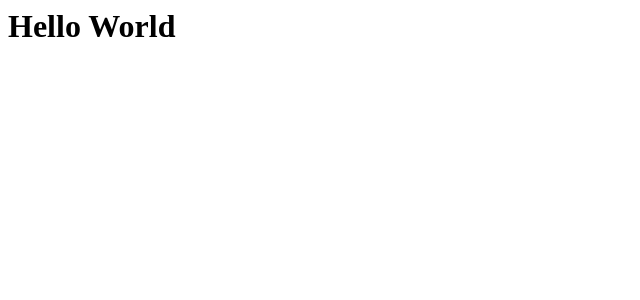
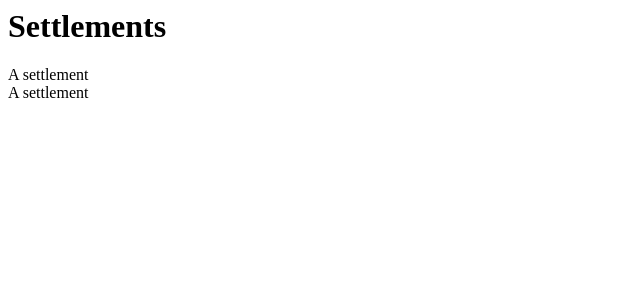
Before and after one commit to kristiania-pg6301-2024/pg6301-frontend-programming, a React (Vite) app in the folder client/: page / in a window 1280 px wide. Shown: the top 300 px of the page, without its empty margins (0-640 px from the left). Built offline with nearby package versions, Linux system fonts and the light colour scheme.

Commit message:
add application component

```diff
--- /dev/null
+++ b/client/src/components/app/application.tsx
@@ -0,0 +1,35 @@
+import React, { useEffect, useState } from "react";
+
+interface Settlement {
+  id: number;
+  department: string;
+  balance: Record<string, number>;
+}
+
+export function Application() {
+  const [settlements, setSettlements] = useState<Settlement[]>([]);
+
+  useEffect(() => {
+    setSettlements([
+      {
+        id: 1,
+        department: "furniture",
+        balance: { "1000kr": 10, "200kr": 15 },
+      },
+      {
+        id: 2,
+        department: "cafeteria",
+        balance: { "200kr": 100, "100kr": 15 },
+      },
+    ]);
+  }, []);
+
+  return (
+    <>
+      <h1>Settlements</h1>
+      {settlements.map((s) => (
+        <div>A settlement</div>
+      ))}
+    </>
+  );
+}
--- a/client/src/main.tsx
+++ b/client/src/main.tsx
@@ -1,5 +1,7 @@
 import React from "react";
 import { createRoot } from "react-dom/client";
+import { Application } from "./components/app/application";
 
 const root = createRoot(document.getElementById("root")!);
-root.render(<h1>Hello World</h1>);
+
+root.render(<Application />);
```
